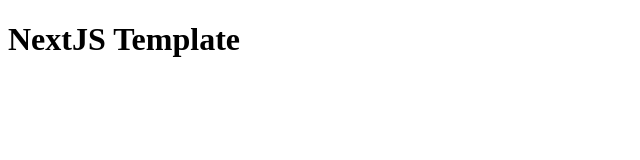
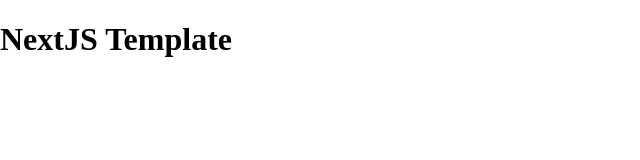
Before and after one commit to Julianne-Adams-Web-Solutions/fictional-bank-website, a Next.js app: page / in a window 1280 px wide. Shown: the top 160 px of the page, without its empty margins (0-640 px from the left). Built offline with nearby package versions, Linux system fonts and the light colour scheme.

Commit message:
Add: SASS

```diff
--- a/package.json
+++ b/package.json
@@ -20,6 +20,7 @@
     "next": "13.4.19",
     "react": "18.2.0",
     "react-dom": "18.2.0",
+    "sass": "^1.69.3",
     "typescript": "5.2.2"
   },
   "devDependencies": {
--- /dev/null
+++ b/src/app/_styles/globals.module.scss
@@ -0,0 +1,4 @@
+.page-body {
+  margin: 0;
+  padding: 0;
+}
--- a/src/app/layout.tsx
+++ b/src/app/layout.tsx
@@ -1,4 +1,5 @@
 import type { Metadata } from "next";
+import styles from "@/app/_styles/globals.module.scss";
 
 export const metadata: Metadata = {
   title: "NextJS Template",
@@ -7,7 +8,7 @@
 
 const RootLayout = ({ children }: { children: React.ReactNode }) => (
   <html lang="en">
-    <body>{children}</body>
+    <body className={styles["page-body"]}>{children}</body>
   </html>
 );
 
```
Also changed, not shown: 1 other file (tests, documents, lock files or other folders).
